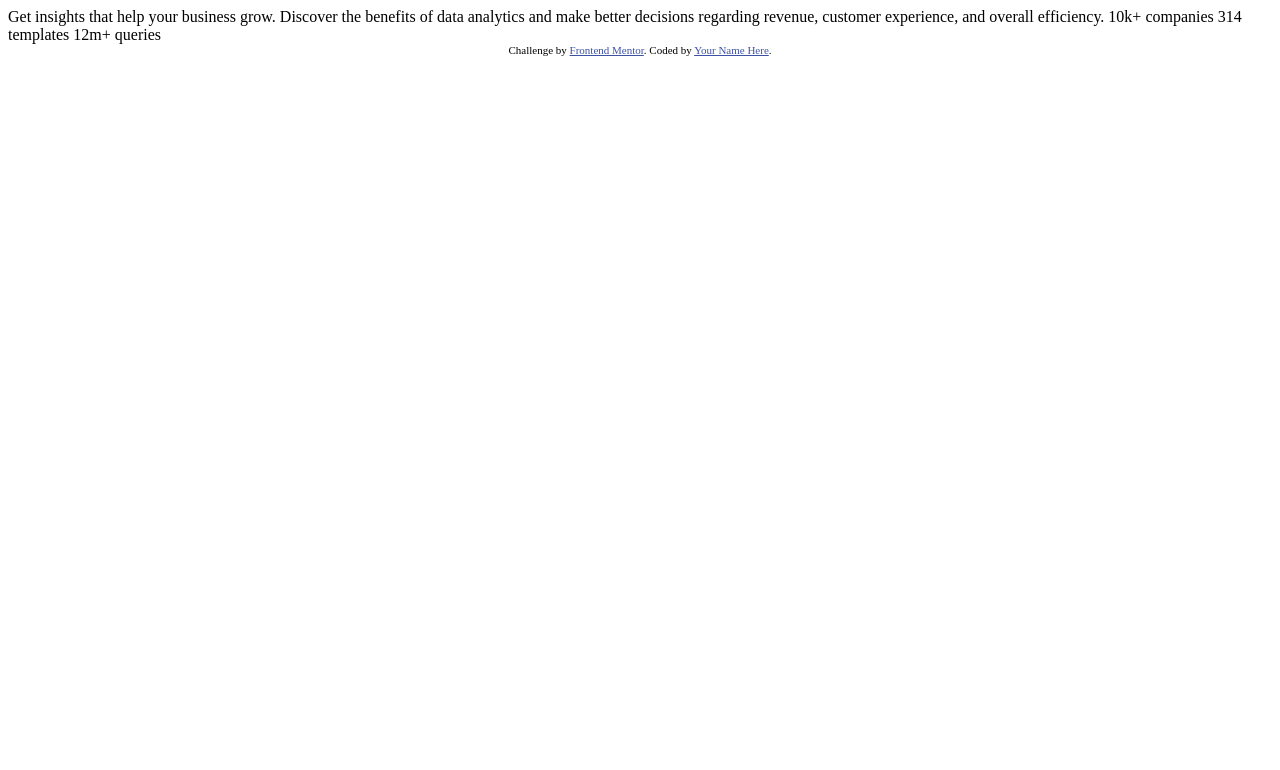
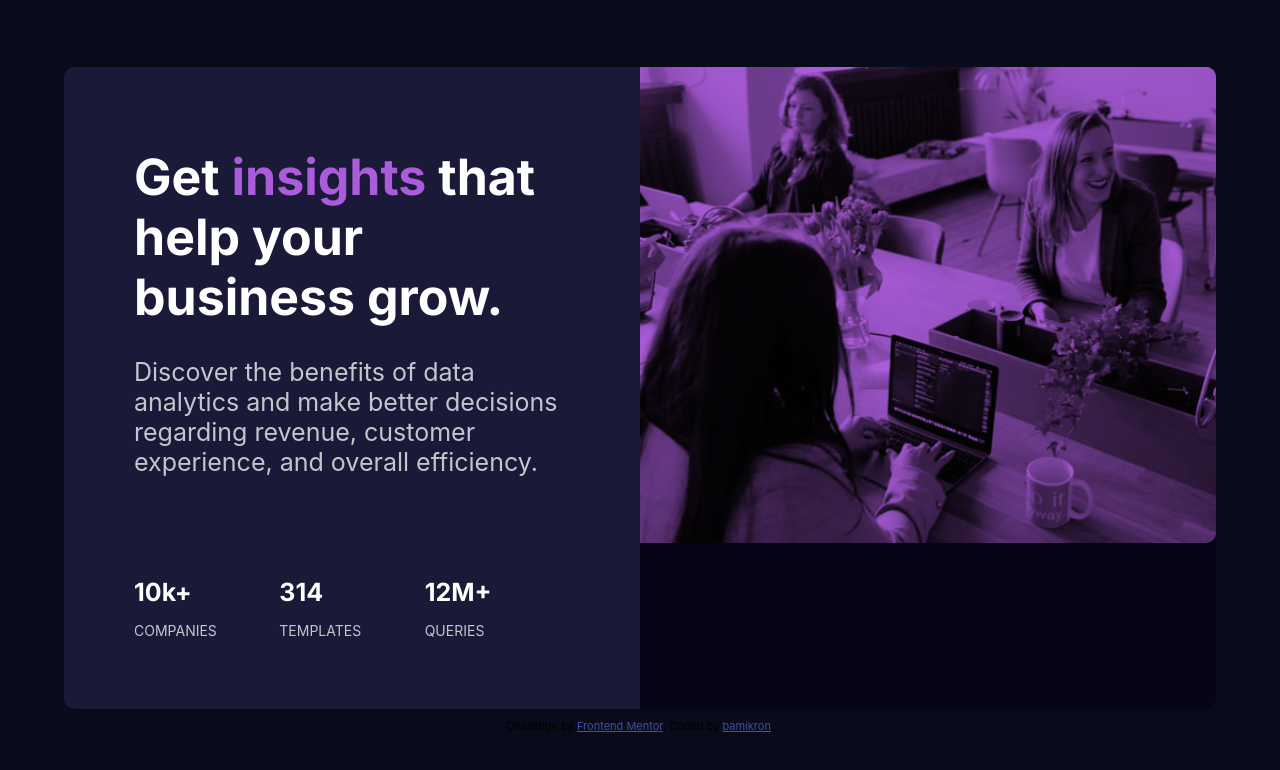
Before and after one commit to Bamikron/stats-preview-card-component-main, a plain HTML site: page index.html in a window 1280 px wide. Drawn offline with Linux system fonts and the light colour scheme; a web font is replaced by a local one.

Commit message:
finishing and is time to test

```diff
--- a/index.html
+++ b/index.html
@@ -1,34 +1,72 @@
 <!DOCTYPE html>
 <html lang="en">
+
 <head>
   <meta charset="UTF-8">
-  <meta name="viewport" content="width=device-width, initial-scale=1.0"> <!-- displays site properly based on user's device -->
+  <meta name="viewport" content="width=device-width, initial-scale=1.0">
+  <!-- displays site properly based on user's device -->
 
   <link rel="icon" type="image/png" sizes="32x32" href="./images/favicon-32x32.png">
   <link rel="stylesheet" href="styles.css">
 
+  <link rel="preconnect" href="https://fonts.googleapis.com">
+<link rel="preconnect" href="https://fonts.gstatic.com" crossorigin>
+<link href="https://fonts.googleapis.com/css2?family=Inter:ital,opsz,wght@0,14..32,100..900;1,14..32,100..900&display=swap" rel="stylesheet">
+
   <title>Frontend Mentor | Stats preview card component</title>
 
-  <!-- Feel free to remove these styles or customise in your own stylesheet 👍 -->
-  <style>
-    .attribution { font-size: 11px; text-align: center; }
-    .attribution a { color: hsl(228, 45%, 44%); }
-  </style>
+
 </head>
+
 <body>
 
-  Get insights that help your business grow.
+  <main>
+    <aside>
+      <div class="image">
+        <div class="overlay"></div>
+        <picture>
 
-  Discover the benefits of data analytics and make better decisions regarding revenue, customer
-  experience, and overall efficiency.
+          <source media="(min-width: 960px)" srcset="./images/image-header-desktop.jpg">
+          <img src="images/image-header-mobile.jpg" alt="">
 
-  10k+ companies
-  314 templates
-  12m+ queries
+
+        </picture>
+
+      </div>
+    </aside>
+    <article>
+      <h1>Get <span>insights</span> that help your business grow.</h1>
+      <p>Discover the benefits of data analytics and make better decisions regarding revenue, customer
+        experience, and overall efficiency.</p>
+      <div class="ratebox">
+        <div class="rate">
+          <h2>10k+</h2>
+          <p>companies</p>
+        </div>
+        <div class="rate">
+          <h2>314</h2>
+          <p>templates</p>
+        </div>
+        <div class="rate">
+          <h2>12M+</h2>
+          <p>queries</p>
+        </div>
+      </div>
+    </article>
+  </main>
+
+
+
+
+
+
+
+
 
   <div class="attribution">
     Challenge by <a href="https://www.frontendmentor.io?ref=challenge" target="_blank">Frontend Mentor</a>.
-    Coded by <a href="#">Your Name Here</a>.
+    Coded by <a href="https://github.com/Bamikron">bamikron</a>.
   </div>
 </body>
+
 </html>
--- a/styles.css
+++ b/styles.css
@@ -0,0 +1,209 @@
+:root {
+    --Very-dark-blue-main-background: hsl(233, 47%, 7%);
+    --Soft-violet-accent: hsl(277, 64%, 61%);
+    --Dark-desaturated-blu-card-background: hsl(244, 38%, 16%);
+    --White-main-heading-stats: hsl(0, 0%, 100%);
+    --Slightly-transparent-white-main-paragraph: hsla(0, 0%, 100%, 0.75);
+    --Slightly-transparent-white-stat-headings: hsla(0, 0%, 100%, 0.6);
+}
+
+@font-face {
+    font-family: 'Inter';
+    src: url('./fonts/Inter/Inter-VariableFont_opsz\,wght.ttf') format(truetype);
+    font-display: swap;
+  }
+
+
+
+/* {
+  font-family: "Inter", sans-serif;
+  font-optical-sizing: auto;
+  font-weight: <weight>;
+  font-style: normal;
+} */
+
+* {
+    margin: 0;
+    padding: 0;
+    box-sizing: border-box;
+}
+
+body {
+    background-color: var(--Very-dark-blue-main-background);
+    display: flex;
+    flex-direction: column;
+    align-items: center;
+    justify-content: center;
+    min-height: 100vh;
+    font-family: Inter;
+    font-family: "Inter", sans-serif
+}
+
+main {
+    width: 90%;
+    margin: 0;
+    padding: 0;
+    margin-bottom: 10px;
+}
+
+aside {
+    width: 100%;
+    position: relative;
+    overflow: hidden;
+
+}
+
+.image {
+    width: 100%;
+}
+
+.image img {
+    width: 100%;
+    border-top-left-radius: 10px;
+    border-top-right-radius: 10px;
+}
+
+.image .overlay {
+    position: absolute;
+    top: 0;
+    left: 0;
+    width: 100%;
+    height: 100%;
+    background-color: hsl(277, 64%, 61%);
+    mix-blend-mode: multiply;
+    border-radius: 0 10px 10px 0;
+}
+
+article {
+    background-color: var(--Dark-desaturated-blu-card-background);
+    width: 100%;
+    padding: 50px;
+    border-bottom-left-radius: 10px;
+    border-bottom-right-radius: 10px;
+}
+
+article h1 {
+    color: var(--White-main-heading-stats);
+    font-size: 50px;
+    text-align: center;
+}
+
+article p {
+    color: var(--Slightly-transparent-white-main-paragraph);
+    margin-top: 20px;
+    font-size: 20px;
+    text-align: center;
+    line-height: 40px;
+}
+
+span {
+    color: var(--Soft-violet-accent);
+}
+
+.rate {
+    width: 100%;
+    display: flex;
+    flex-direction: column;
+    align-items: center;
+    margin-top: 30px;
+}
+
+.rate h2 {
+    font-size: 35px;
+    font-weight: bolder;
+    color: var(--White-main-heading-stats);
+}
+
+.rate p {
+    margin-top: 0px;
+    text-transform: uppercase;
+    font-size: 16px;
+}
+
+
+
+@media (min-width: 960px) {
+    main {
+        display: flex;
+        flex-direction: row-reverse;
+        margin-bottom: 10px;
+    }
+
+    aside {
+        width: 50%;
+
+
+    }
+
+
+    .image img {
+        border-top-left-radius: 0px;
+        border-top-right-radius: 10px;
+        border-bottom-right-radius: 10px;
+
+    }
+
+    article {
+        width: 50%;
+        max-height: 100%;
+        padding: 70px;
+        display: flex;
+        flex-direction: column;
+        border-top-left-radius: 10px;
+        border-bottom-left-radius: 10px;
+        border-bottom-left-radius: 10px;
+        border-bottom-right-radius: 0px;
+    }
+
+    article h1 {
+        margin-top: 10px;
+        text-align: left;
+        font-size: 50px;
+    }
+
+    article p {
+        font-size: 25px;
+        margin-top: 30px;
+        line-height: normal;
+        text-align: left;
+    }
+
+    .ratebox {
+        display: flex;
+        margin-top: 70px;
+
+    }
+
+    .rate {
+        align-items: start;
+        margin-right: 10px;
+    }
+
+    .rate h2 {
+        font-size: 25px;
+    }
+
+    .rate p {
+        font-size: 14px;
+        margin-top: 15px;
+    }
+}
+
+
+
+
+
+
+
+
+
+
+
+.attribution {
+    font-size: 11px;
+    text-align: center;
+}
+
+.attribution a {
+    color: hsl(228, 45%, 44%);
+}
```
